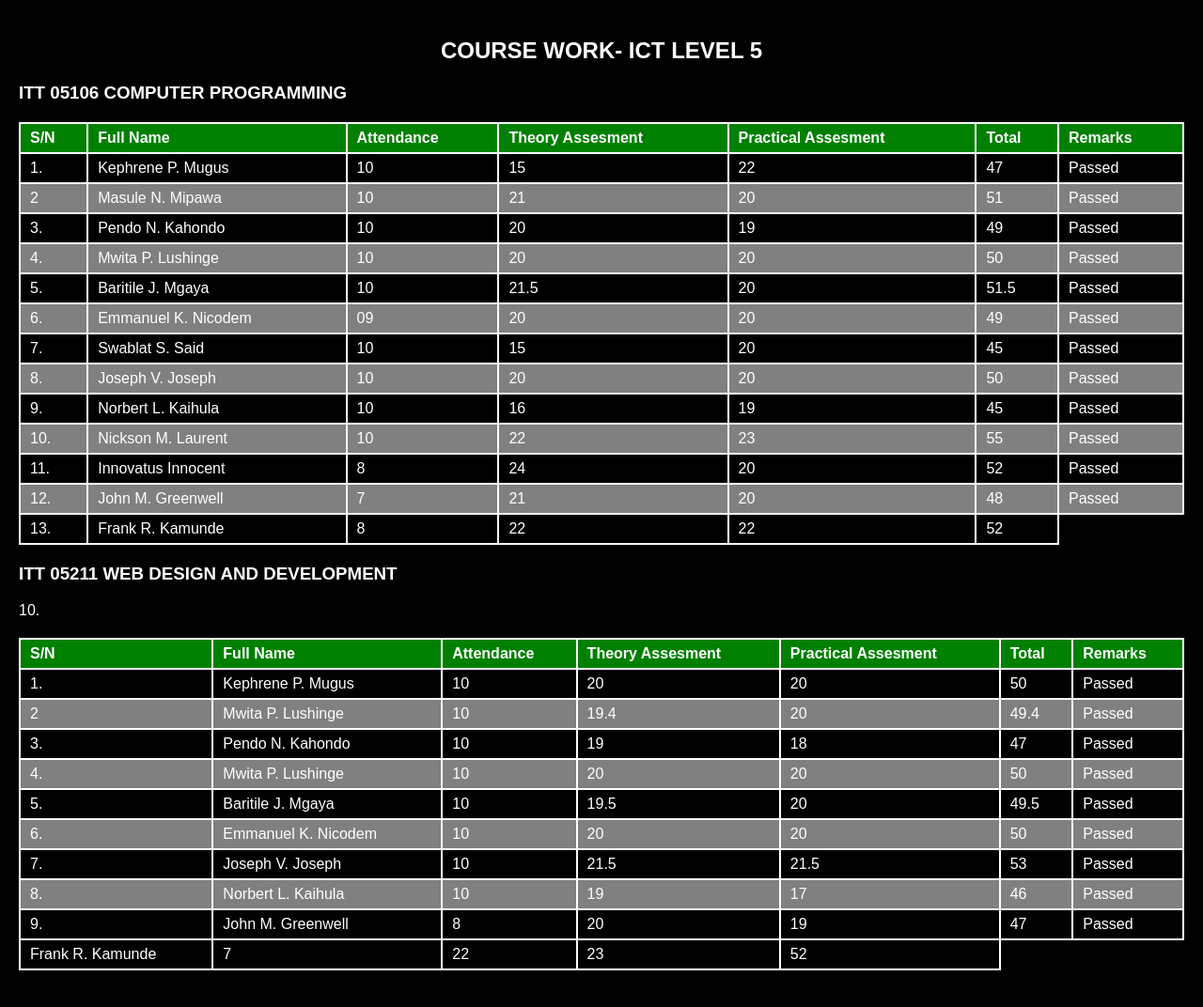
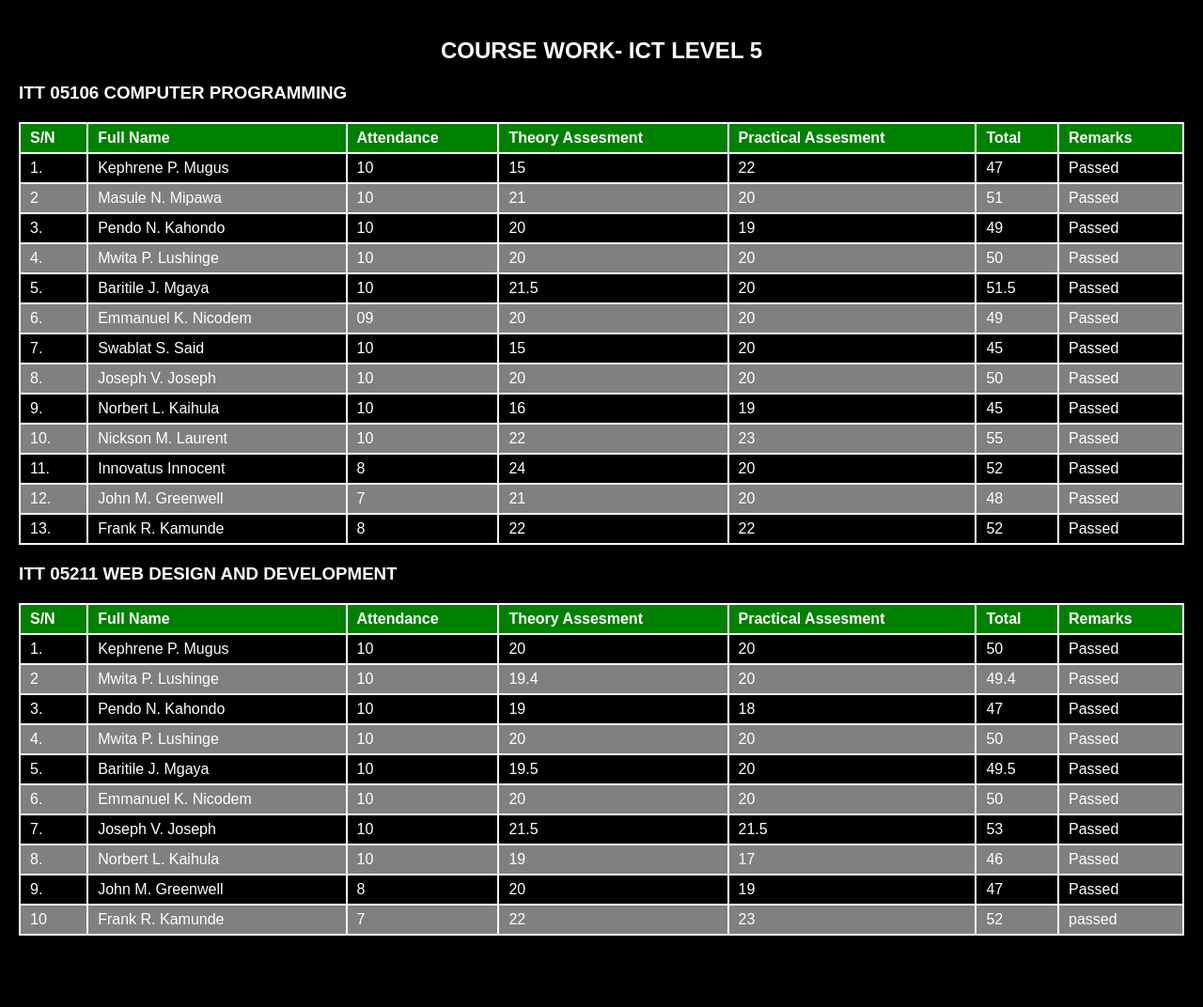
Before and after one commit to lennycodes2000/L5, a plain HTML site: page index.html in a window 1280 px wide. Shown: the whole page at 94% size. After the commit the page ends 1036 px from the top, so only its background shows below. Drawn offline with Linux system fonts and the light colour scheme.

Commit message:
Update index.html

```diff
--- a/index.html
+++ b/index.html
@@ -137,6 +137,7 @@
             <td>22</td>
             <td>22</td>
             <td>52</td>
+            <td>Passed</td>
         </tr>
     </tbody>
 </table>
@@ -236,12 +237,15 @@
         <td>47</td>
         <td>Passed</td>
     </tr>
-        <tr>10.</tr>
+        <tr>
+            <td>10 </td>
         <td>Frank R. Kamunde</td>
         <td>7</td>
         <td>22</td>
         <td>23</td>
         <td>52</td>
+            <td>passed</td>
+        </tr>
     </tbody>
 </table>
 </body>
```
